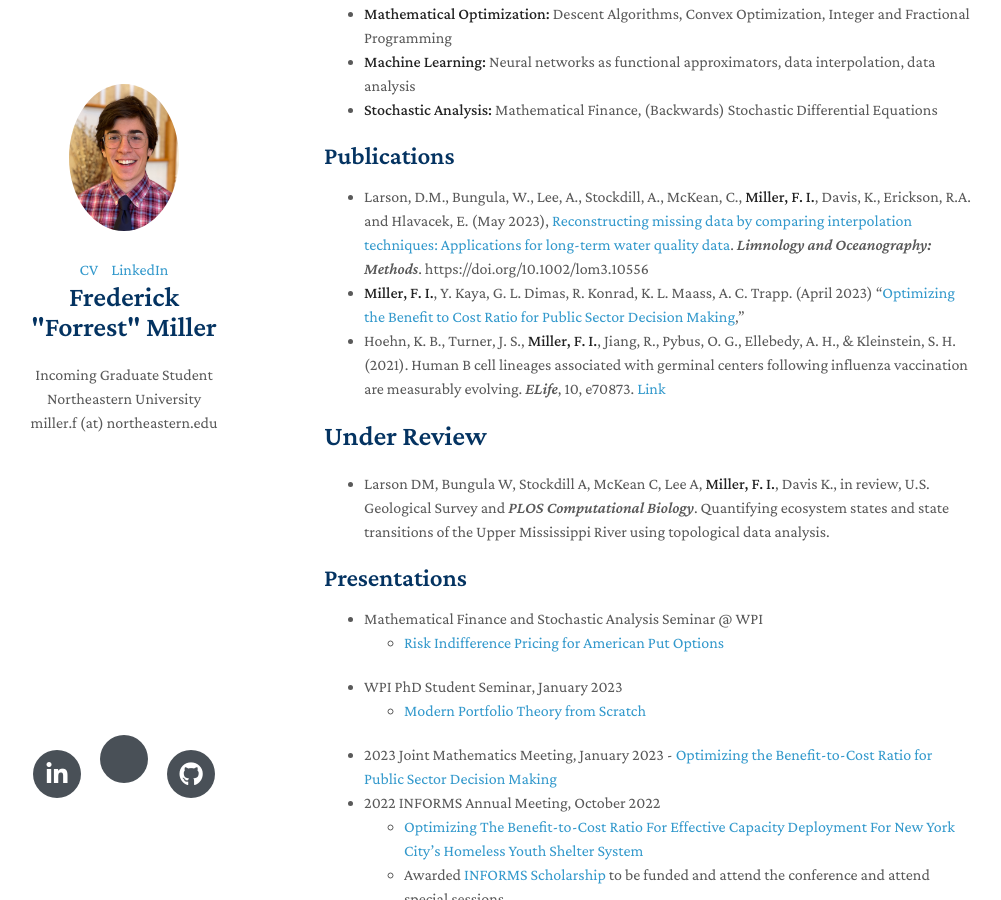
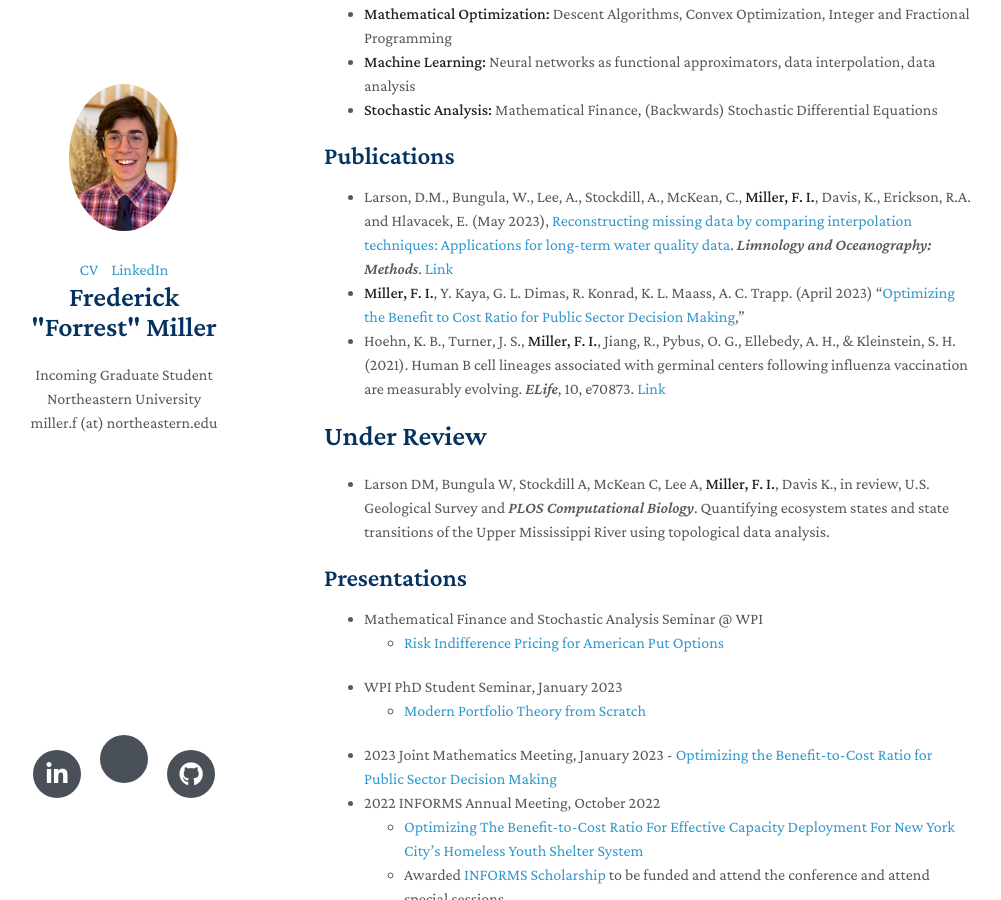
Before and after one commit to fimiller/fimiller.github.io, a Jekyll site: the page built from index.md, in a window 1280 px wide and 900 px high, scrolled down 860 px. Shown: the whole window, without its empty margins (146-1147 px from the left). Built offline with Jekyll 4.4.1, drawn with Linux system fonts in a browser that asks for light colours; nearby versions of some CDN libraries; a style sheet for code colours, icons or effects is not loaded; our own code applies the rules of GitHub Pages for plain Markdown files.

Commit message:
fixed link

```diff
--- a/index.md
+++ b/index.md
@@ -33,7 +33,7 @@ I am an incoming PhD Student at Northeastern University Department of Mathematic
 
 
 ## Publications
-- Larson, D.M., Bungula, W., Lee, A., Stockdill, A., McKean, C., **Miller, F. I.**, Davis, K., Erickson, R.A. and Hlavacek, E. (May 2023), [Reconstructing missing data by comparing interpolation techniques: Applications for long-term water quality data](https://doi.org/10.1002/lom3.10556). *Limnology and Oceanography: Methods*. https://doi.org/10.1002/lom3.10556
+- Larson, D.M., Bungula, W., Lee, A., Stockdill, A., McKean, C., **Miller, F. I.**, Davis, K., Erickson, R.A. and Hlavacek, E. (May 2023), [Reconstructing missing data by comparing interpolation techniques: Applications for long-term water quality data](https://doi.org/10.1002/lom3.10556). *Limnology and Oceanography: Methods*. [Link](https://doi.org/10.1002/lom3.10556)
 - **Miller, F. I.**, Y. Kaya, G. L. Dimas, R. Konrad, K. L. Maass, A. C. Trapp. (April 2023) "[Optimizing the Benefit to Cost Ratio for Public Sector Decision Making](https://arxiv.org/abs/2212.04534),"
 - Hoehn, K. B., Turner, J. S., **Miller, F. I.**, Jiang, R., Pybus, O. G., Ellebedy, A. H., & Kleinstein, S. H. (2021). Human B cell lineages associated with germinal centers following influenza vaccination are measurably evolving. *ELife*, 10, e70873. [Link](https://doi.org/10.7554/eLife.70873)
 
```
